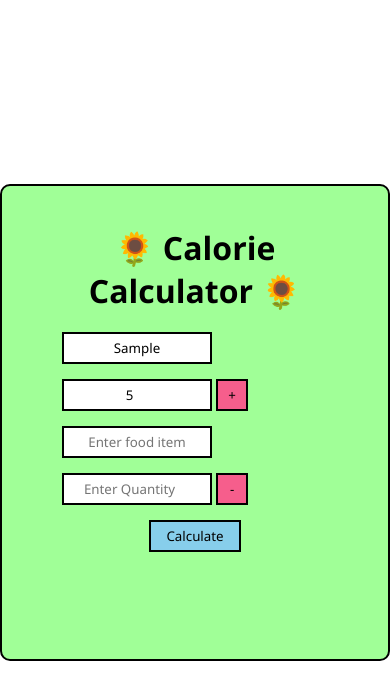
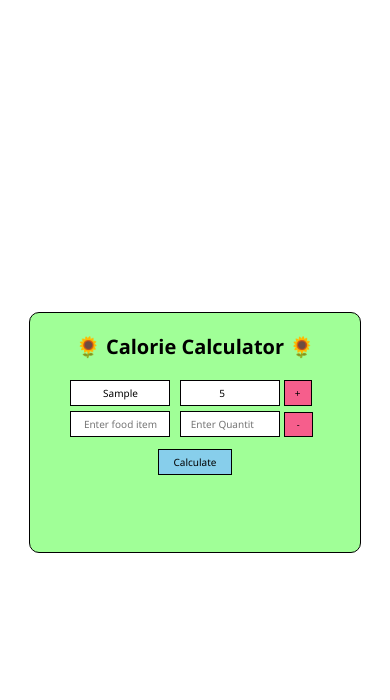
Before and after one commit to Parasyte23/calorie-tracker-web, a plain HTML site: page index.html in a window 390 px wide. Both pictures are taken after typing "Sample", "5" into the empty fields and a click on the button "Add More". Drawn offline with Linux system fonts and the light colour scheme.

Commit message:
Add Responsive Desgin For Tablets And Mobiles

```diff
--- a/script.js
+++ b/script.js
@@ -114,7 +114,7 @@
         foodItem.forEach((food , index) => {
             const eachFoodCalorie = document.createElement('li');
             calorieListItem.append(eachFoodCalorie);
-            eachFoodCalorie.innerText = `${food} : ${foodCalorie[index]} Calories ( ${quanInputs[index].valueAsNumber} Quantity )`;
+            eachFoodCalorie.innerText = `${food.charAt(0).toUpperCase() + food.slice(1)} : ${foodCalorie[index]} Calories ( ${quanInputs[index].valueAsNumber} Quantity )`;
         });
     } else {
         eachResult.innerText = "";
--- a/style.css
+++ b/style.css
@@ -42,6 +42,7 @@
     max-height: 25vh;
     overflow-y: auto;
     padding-right: 15px;
+    margin-bottom: 10px;
 }
 
 /* 1. The Scrollbar Container (Width of the track) */
@@ -84,7 +85,6 @@
 }
 
 .input-container input:first-child {
-    border: 2px black solid;
     margin-right: 15px;
 }
 
@@ -112,3 +112,185 @@
     margin-bottom: 20px;
     text-align: center;
 }
+
+#result-box #calorie-list {
+    max-height: 15vh;
+    overflow-y: auto;
+}
+
+#result-box #calorie-list::-webkit-scrollbar {
+    width: 15px;
+}
+
+#result-box #calorie-list::-webkit-scrollbar-track {
+    background: transparent;
+}
+
+#result-box #calorie-list::-webkit-scrollbar-thumb {
+    border: 2px solid black;
+    border-radius: 10px;
+    background-color: rgb(246, 94, 140);
+}
+
+#result-box #calorie-list::-webkit-scrollbar-thumb:hover {
+    background-color: rgb(249, 70, 123);
+}
+
+/* TABLET VIEW: Put the largest max-width first */
+@media (max-width: 768px) {
+    body {
+        padding: 20px;
+        /* background-color: bisque; */
+    }
+
+    #calculator-container {
+        padding: 20px 40px;
+        border: 1px solid black;
+    }
+
+    #calculator-container h1 {
+        font-size: 30px;
+    }
+
+    #food-row {
+        max-height: 25vh;
+        padding-right: 10px;
+        margin-bottom: 10px;
+    }
+
+    #food-row::-webkit-scrollbar {
+        width: 10px;
+    }
+
+    #food-row::-webkit-scrollbar-thumb {
+        border: 1px solid black;
+    }
+
+    .input-container input {
+        width: 100px;
+        font-size: 15px;
+        border: 1px solid black;
+        margin-bottom: 5px;
+    }
+
+    .input-container input:first-child {
+        margin-right: 8px;
+    }
+
+    .input-container #addRow {
+        font-size: 15px;
+        border: 1px solid black;
+    }
+
+    .input-container .removeRow {
+        font-size: 14px;
+        border: 1px solid black;
+    }
+
+    #food-container #calculate {
+        margin-bottom: 10px;
+        border: 1px solid black;
+        font-size: 10px;
+    }
+
+    #result-box h3 {
+        font-size: 20px;
+    }
+
+    #result-box #calorie-list {
+        max-height: 13vh;
+        overflow-y: auto;
+    }
+
+    #result-box #calorie-list::-webkit-scrollbar {
+        width: 10px;
+    }
+
+    #result-box #calorie-list::-webkit-scrollbar-thumb {
+        border: 1px solid black;
+    }
+
+    #result-box #calorie-list li {
+        font-size: 17px;
+    }
+}
+
+/* MOBILE VIEW: Put the smallest max-width last to override the tablet */
+@media (max-width: 390px) {
+
+    body {
+        padding: 10px;
+        /* background-color: blueviolet; */
+    }
+
+    #calculator-container {
+        padding: 20px 40px;
+        border: 1px solid black;
+    }
+
+    #calculator-container h1 {
+        font-size: 20px;
+    }
+
+    #food-row {
+        max-height: 20vh;
+        padding-right: 7px;
+        margin-bottom: 7px;
+    }
+
+    #food-row::-webkit-scrollbar {
+        width: 10px;
+    }
+
+    #food-row::-webkit-scrollbar-thumb {
+        border: 1px solid black;
+    }
+
+    .input-container input {
+        width: 100px;
+        font-size: 10px;
+        border: 1px solid black;
+        margin-bottom: 5px;
+    }
+
+    .input-container input:first-child {
+        margin-right: 5px;
+    }
+
+    .input-container #addRow {
+        font-size: 10px;
+        border: 1px solid black;
+    }
+
+    .input-container .removeRow {
+        font-size: 9px;
+        border: 1px solid black;
+    }
+
+    #food-container #calculate {
+        margin-bottom: 5px;
+        border: 1px solid black;
+        font-size: 10px;
+    }
+
+    #result-box h3 {
+        font-size: 15px;
+    }
+
+    #result-box #calorie-list {
+        max-height: 13vh;
+        overflow-y: auto;
+    }
+
+    #result-box #calorie-list::-webkit-scrollbar {
+        width: 10px;
+    }
+
+    #result-box #calorie-list::-webkit-scrollbar-thumb {
+        border: 1px solid black;
+    }
+
+    #result-box #calorie-list li {
+        font-size: 12px;
+    }
+}
```
